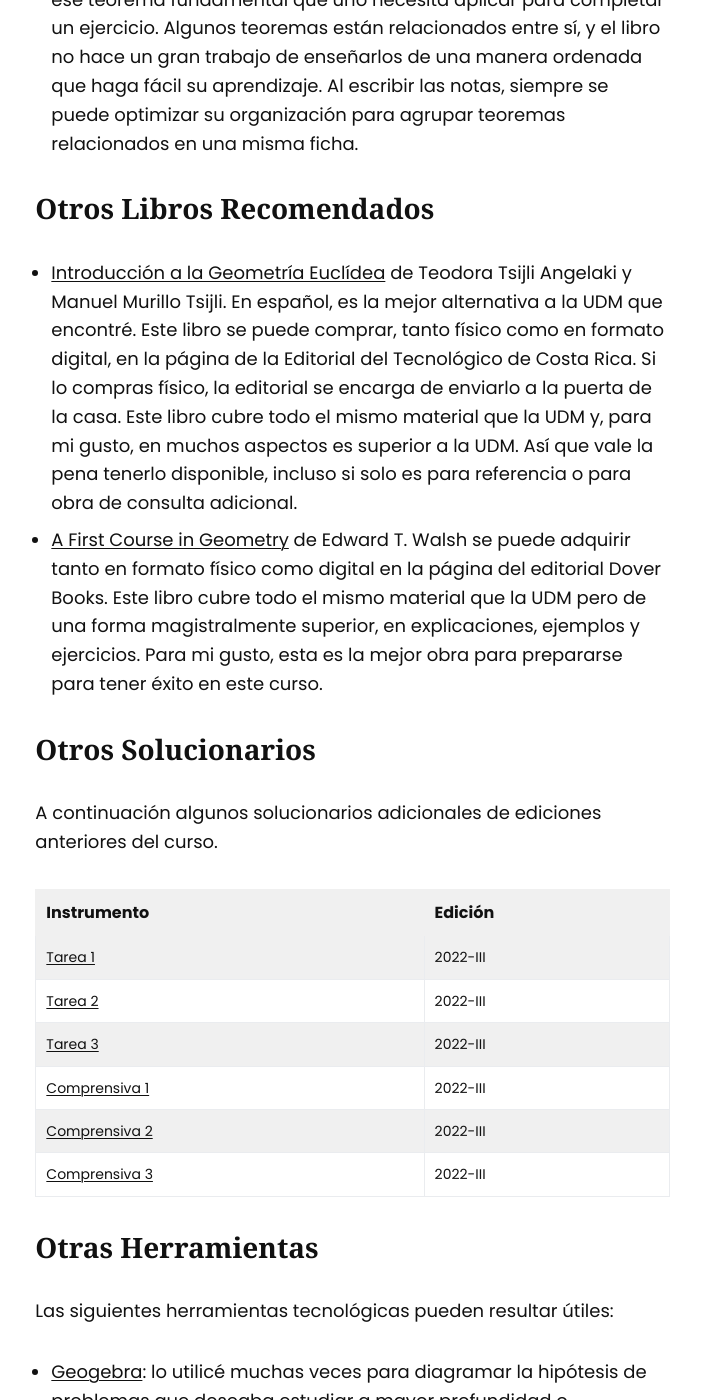
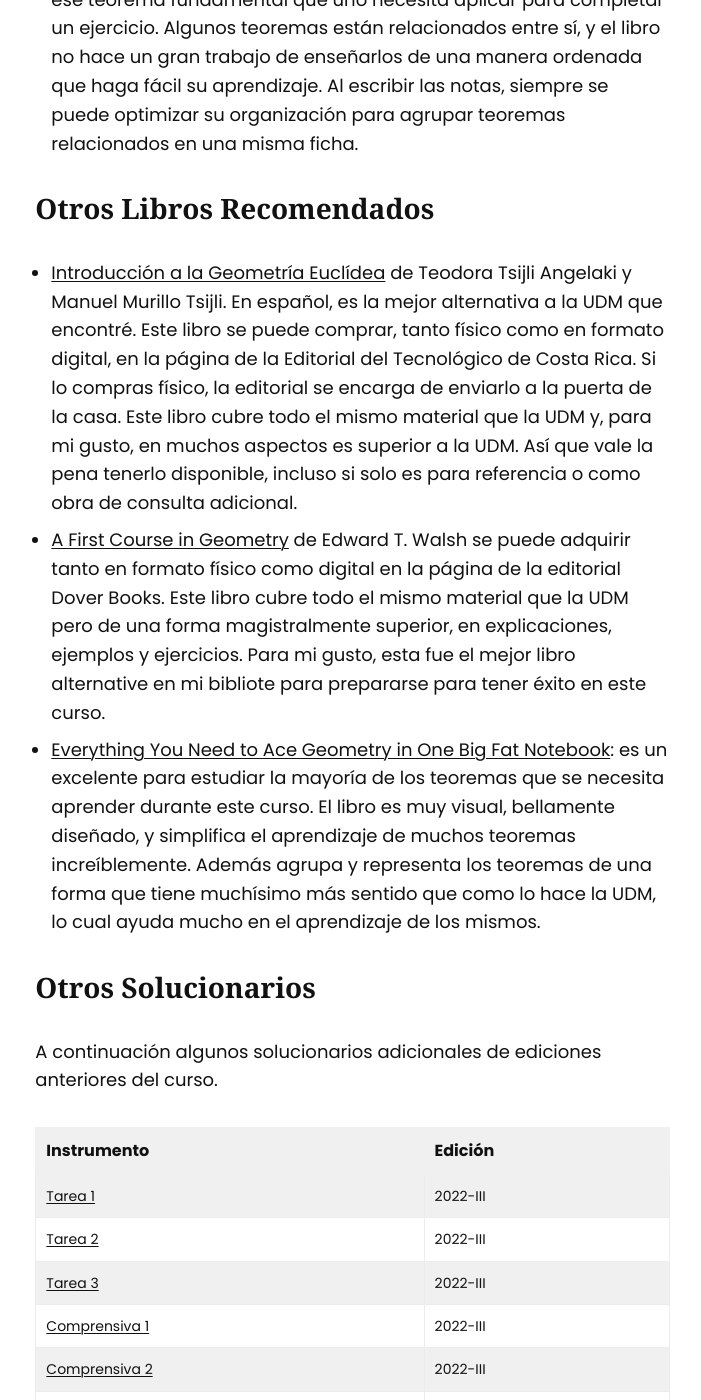
Before and after one commit to asoesem/asoesem.github.io, a Jekyll site: the page built from _posts/2024-01-04-geometria-euclidea-1.md, in a window 1280 px wide and 1400 px high, scrolled down 7533 px. Shown: the whole window, without its empty margins (454-1155 px from the left). Built offline with Jekyll 4.4.1, drawn with Linux system fonts in a browser that asks for light colours; some of the changed text lies outside the part shown.

Commit message:
Incluye libros de referencia adicionales en la entrada de Geometría Euclídea.

```diff
--- a/_posts/2024-01-04-geometria-euclidea-1.md
+++ b/_posts/2024-01-04-geometria-euclidea-1.md
@@ -104,9 +104,10 @@ Sin importar el resultado, pienso que la experiencia de llevar el curso y aproba
 
 * [Introducción a la Geometría Euclídea][59] de Teodora Tsijli Angelaki y Manuel Murillo Tsijli.
 En español, es la mejor alternativa a la UDM que encontré.  Este libro se puede comprar, tanto físico como en formato digital, en la página de la Editorial del Tecnológico de Costa Rica. Si lo compras físico, la editorial se encarga de enviarlo a la puerta de la casa.
-Este libro cubre todo el mismo material que la UDM y, para mi gusto,  en muchos aspectos es superior a la UDM. Así que vale la pena tenerlo disponible, incluso si solo es para referencia o para obra de consulta adicional.
-* [A First Course in Geometry][58] de Edward T. Walsh se puede adquirir tanto en formato físico como digital en la página del editorial Dover Books.
-Este libro cubre todo el mismo material que la UDM pero de una forma magistralmente superior, en explicaciones, ejemplos y ejercicios. Para mi gusto, esta es la mejor obra para prepararse para tener éxito en este curso.
+Este libro cubre todo el mismo material que la UDM y, para mi gusto,  en muchos aspectos es superior a la UDM. Así que vale la pena tenerlo disponible, incluso si solo es para referencia o como obra de consulta adicional.
+* [A First Course in Geometry][58] de Edward T. Walsh se puede adquirir tanto en formato físico como digital en la página de la editorial Dover Books.
+Este libro cubre todo el mismo material que la UDM pero de una forma magistralmente superior, en explicaciones, ejemplos y ejercicios. Para mi gusto, esta fue el mejor libro alternative en mi bibliote para prepararse para tener éxito en este curso.
+* [Everything You Need to Ace Geometry in One Big Fat Notebook][72]: es un excelente para estudiar la mayoría de los teoremas que se necesita aprender durante este curso. El libro es muy visual, bellamente diseñado, y simplifica el aprendizaje de muchos teoremas increíblemente. Además agrupa y representa los teoremas de una forma que tiene muchísimo más sentido que como lo hace la UDM, lo cual ayuda mucho en el aprendizaje de los mismos.
 
 ## Otros Solucionarios
 
@@ -125,7 +126,7 @@ A continuación algunos solucionarios adicionales de ediciones anteriores del cu
 
 Las siguientes herramientas tecnológicas pueden resultar útiles:
 
-* [Geogebra][66]: lo utilicé muchas veces para diagramar la hipótesis de problemas que deseaba estudiar a mayor profundidad o simplemente para comprobar si mis deducciones eran correctas. La diagramación de algunos problemas puede ser intricada y se requiere tener mucho cuidado a fin de asegurarse que el diagrama efectivamente es una representación real de las hipótesis del problema bajo estudio. Consideren, por ejemplo, [este diagrama][68] que desarrollé para uno de los problemas.
+* [Geogebra][66]: lo utilicé muchas veces para diagramar las hipótesis de los problemas que deseaba estudiar a mayor profundidad o simplemente para comprobar si mis deducciones eran correctas. La diagramación de algunos problemas puede ser intricada y se requiere tener mucho cuidado a fin de asegurarse que el diagrama efectivamente es una representación real de las hipótesis del problema bajo estudio. Consideren, por ejemplo, [este diagrama][68] que desarrollé para uno de los problemas.
 * [Symbolab][67]: tienen una calculadora geométrica que permite ingresar las hipótesis de un problema y hace un esfuerzo por demostrar la tesis. Honestamente, solo logré hacerlo funcionar para problemas relativamente sencillos, pero en algunas ocasiones me ayudó a descubrir deducciones útiles.
 
 ## Si Deseo Llevar el Curso
@@ -254,3 +255,4 @@ El siguiente es material adicional que los tutores hicieron disponible en la pla
 [69]:https://orientacionesacademicas.uned.ac.cr/consultas/
 [70]:https://produccion.uned.ac.cr/sigoa/consultaweb3.aspx
 [71]:https://www.uned.ac.cr/index.php/ecen/noticias/autorizaciones-de-matricula
+[72]:https://www.amazon.com/Everything-Need-Geometry-Notebook-Notebooks/dp/1523504374
```
